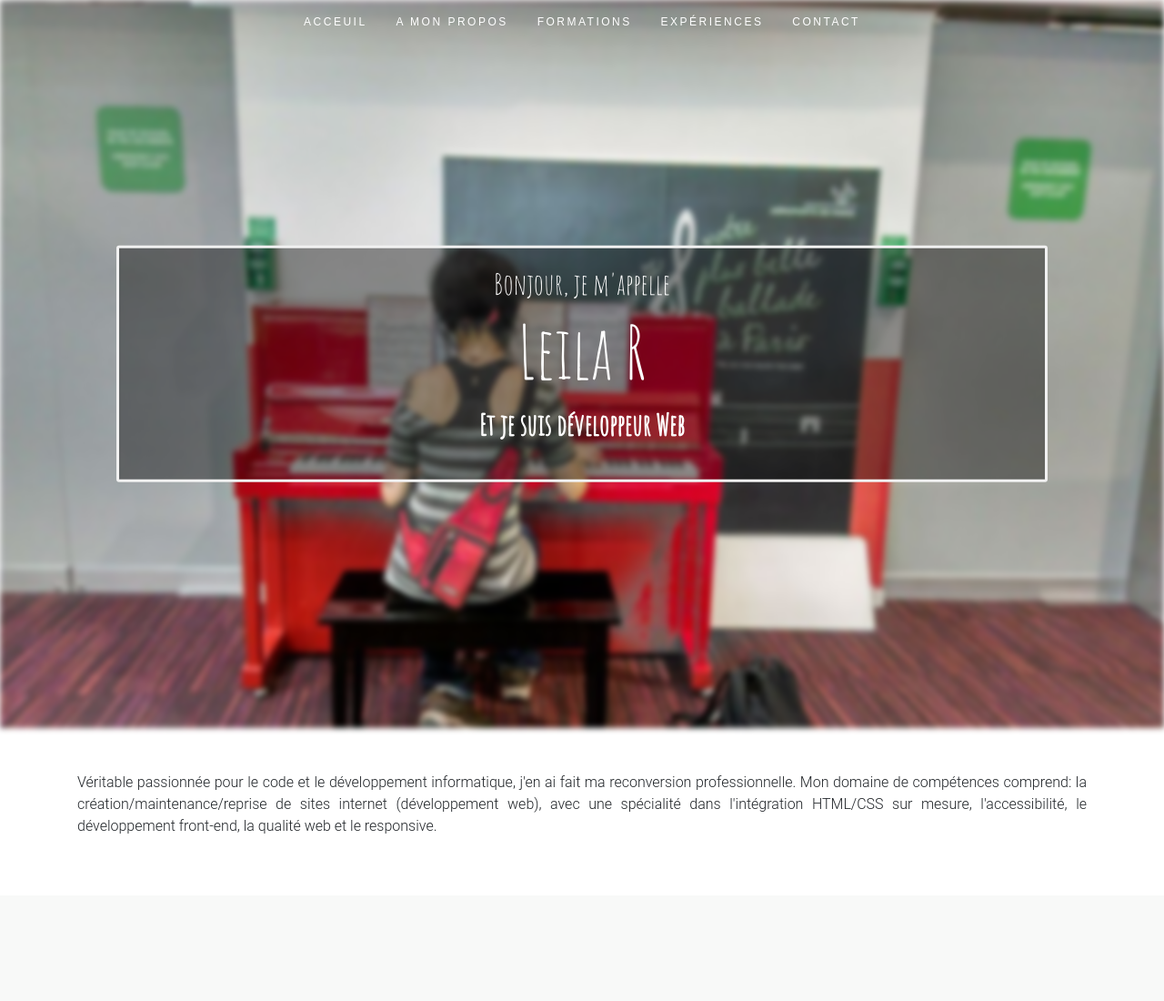
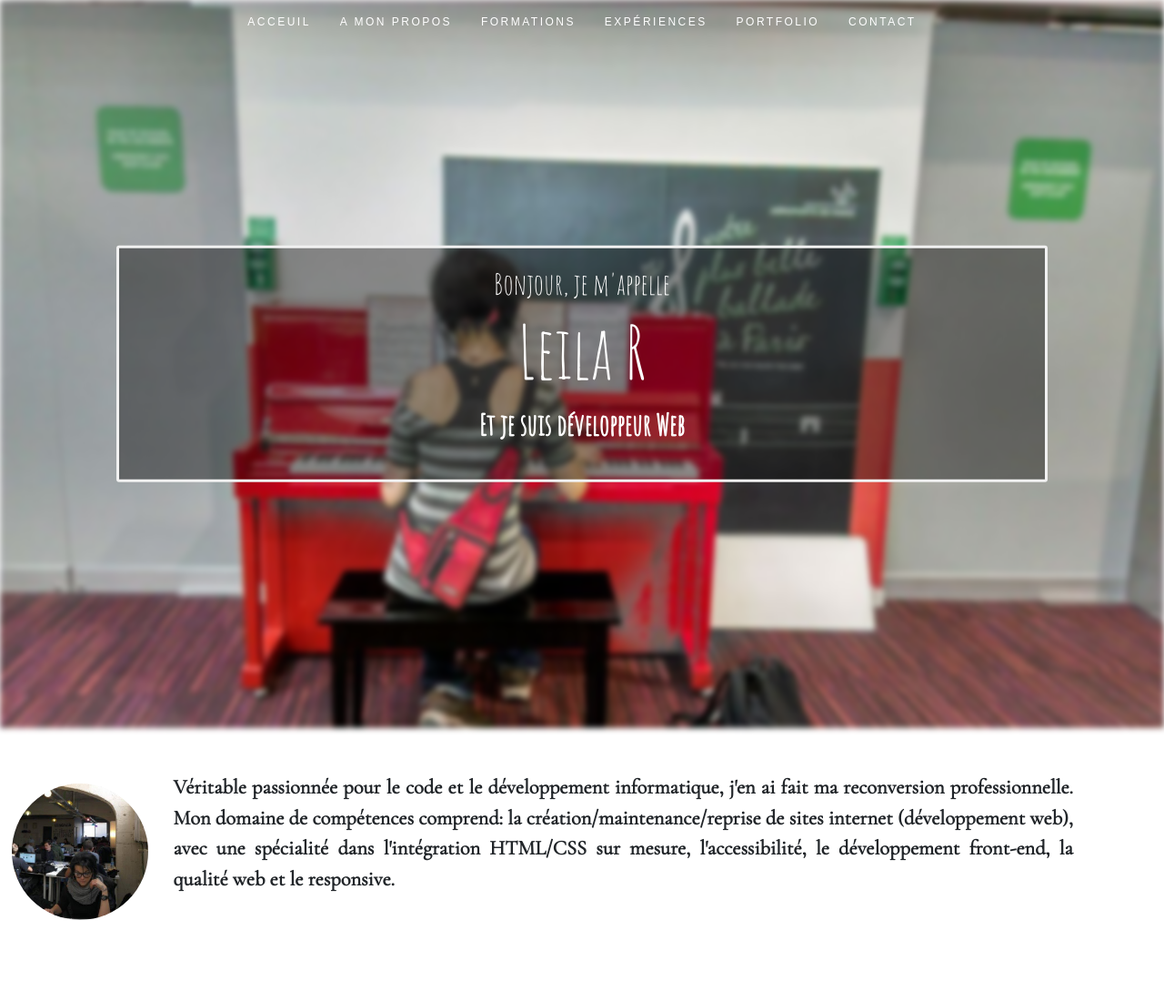
Before and after one commit to Finskou/cvfr, a Symfony app: template templates/page/index.html.twig in a window 1280 px wide. Shown: the whole page at 91% size. Before the commit the page ends 916 px from the top, so only its background shows below. Run offline with Twig, Linux system fonts and the light colour scheme; the template is opened without the code that fills it, so the values that code supplies are empty; some libraries are stand-ins or nearby versions.

Commit message:
update about

```diff
--- a/public/css/style.css
+++ b/public/css/style.css
@@ -15,6 +15,25 @@ height: 100%;
   background-attachment:fixed;
 }
 
+.bg-image2{
+  background-size: 35% auto;
+  background-image: url('../img/dead.jpg');
+  background-repeat:no-repeat;
+  background-attachment: fixed;
+  filter:blur(1px);
+  -webkit-filter: blur(1px);
+  height:50vh;
+}
+
+.profile-pic {
+  position: relative;
+  /* margin-top: 20px; */
+  width: 150px;
+  height: 150px;
+  border-radius: 100%;
+  float:left;
+  margin:1%;
+}
 .navbar{
   background: rgb(255,255,255);
   /* background: linear-gradient(0deg, rgba(255,255,255,0) 0%, rgba(0,0,0,1) 100%); */
@@ -112,3 +131,11 @@ ul#nav li a:active {
 ul#nav li.current a {
   color: #F06000;
 }
+
+
+/*************************About Section****************************/
+.about {
+  font-family: 'Cormorant Garamond' ;
+  font-size:1.4rem;
+  font-weight:bold;
+}
--- a/templates/base.html.twig
+++ b/templates/base.html.twig
@@ -5,7 +5,7 @@
         <title>{% block title %}Welcome!{% endblock %}</title>
         {% block stylesheets %}
         <link rel="stylesheet" href="https://use.fontawesome.com/releases/v5.8.2/css/all.css">
-        <link href="https://fonts.googleapis.com/css?family=Amatic+SC&display=swap" rel="stylesheet">
+        <link href="https://fonts.googleapis.com/css?family=Amatic+SC|Cormorant+Garamond&display=swap" rel="stylesheet">
         <link href="css/bootstrap.min.css" rel="stylesheet">
         <link href="css/mdb.min.css" rel="stylesheet">
         <link href="css/style.css" rel="stylesheet">
@@ -18,11 +18,12 @@
                <a className="mobile-btn" href="#home" title="Hide navigation">Hide navigation</a> #}
 
                <ul id="nav" className="nav">
-                  <li className="current"><a className="smoothscroll" href="#home">Acceuil</a></li>
-                  <li><a className="smoothscroll" href="#about">A mon propos</a></li>
-                  <li><a className="smoothscroll" href="#resume">Formations</a></li>
-                  <li><a className="smoothscroll" href="#portfolio">Expériences</a></li>
-                  <li><a className="smoothscroll" href="#contact">Contact</a></li>
+                  <li className="current"><a href="{{ path('page') }}">Acceuil</a></li>
+                  <li><a href="{{ path('page') }}">A mon propos</a></li>
+                  <li><a href="#resume">Formations</a></li>
+                  <li><a href="#experience">Expériences</a></li>
+                  <li><a href="#portfolio">Portfolio</a></li>
+                  <li><a href="#contact">Contact</a></li>
                </ul>
 
             </nav>
--- a/templates/page/index.html.twig
+++ b/templates/page/index.html.twig
@@ -1,17 +1,17 @@
 {% extends 'base.html.twig' %}
 
 {% block body %}
-<main class="text-center py-5">
-
+<main class="text-center py-5" style="height:300px">
+  <img src="img/pro.jpg" class="profile-pic" alt="profile picture">
   <div class="container">
     <div class="row">
       <div class="col-md-12">
 
-        <p align="justify">Véritable passionnée pour le code et le développement informatique, j'en ai fait ma reconversion professionnelle. Mon domaine de compétences comprend: la création/maintenance/reprise de sites internet (développement web), avec une spécialité dans l'intégration HTML/CSS sur mesure, l'accessibilité, le développement front-end, la qualité web et le responsive.</p>
-
+        <p align="justify" class="about">Véritable passionnée pour le code et le développement informatique, j'en ai fait ma reconversion professionnelle. Mon domaine de compétences comprend: la création/maintenance/reprise de sites internet (développement web), avec une spécialité dans l'intégration HTML/CSS sur mesure, l'accessibilité, le développement front-end, la qualité web et le responsive.</p>
       </div>
     </div>
   </div>
+</main>
 
-</main>
+
 {% endblock %}
```
Also changed, not shown: templates/article/index.html.twig (+0 -13 lines), public/img/dead.jpg (added).
